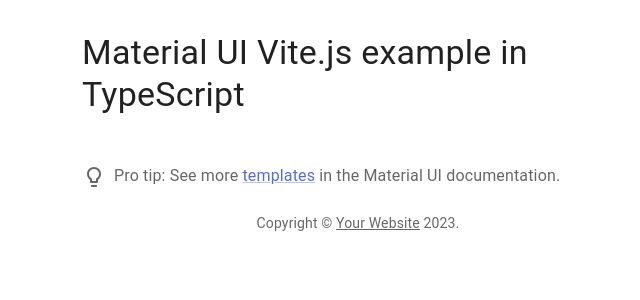
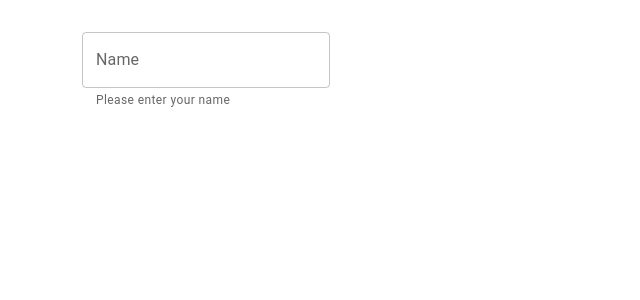
Before and after one commit to slpixe/Video-Comments-Search, a React (Vite) app: page / in a window 1280 px wide. Shown: the top 300 px of the page, without its empty margins (282-922 px from the left). Built offline with nearby package versions, Linux system fonts and the light colour scheme.

Commit message:
trying prettier

```diff
--- a/src/App.tsx
+++ b/src/App.tsx
@@ -1,30 +1,30 @@
 import Container from '@mui/material/Container';
-import Typography from '@mui/material/Typography';
 import Box from '@mui/material/Box';
-import Link from '@mui/material/Link';
-import ProTip from './ProTip.tsx';
+import TextField from '@mui/material/TextField';
 
-function Copyright() {
-  return (
-    <Typography variant="body2" color="text.secondary" align="center">
-      {'Copyright © '}
-      <Link color="inherit" href="https://mui.com/">
-        Your Website
-      </Link>{' '}
-      {new Date().getFullYear()}.
-    </Typography>
-  );
-}
+// function Copyright() {
+//   return (
+//     <Typography variant="body2" color="text.secondary" align="center">
+//       {'Copyright © '}
+//       <Link color="inherit" href="https://mui.com/">
+//         Your Website
+//       </Link>{' '}
+//       {new Date().getFullYear()}.
+//     </Typography>
+//   );
+// }
 
 export default function App() {
   return (
     <Container maxWidth="sm">
       <Box sx={{ my: 4 }}>
-        <Typography variant="h4" component="h1" gutterBottom>
-          Material UI Vite.js example in TypeScript
-        </Typography>
-        <ProTip />
-        <Copyright />
+      <TextField
+  helperText="Please enter your name"
+  id="demo-helper-text-misaligned"
+  label="Name"
+/>
+        {/* <ProTip /> */}
+        {/* <Copyright /> */}
       </Box>
     </Container>
   );
```
Also changed, not shown: src/components/VideoCommentsSearch.tsx (added, +9 -0 lines), .devcontainer/devcontainer.json (added).
